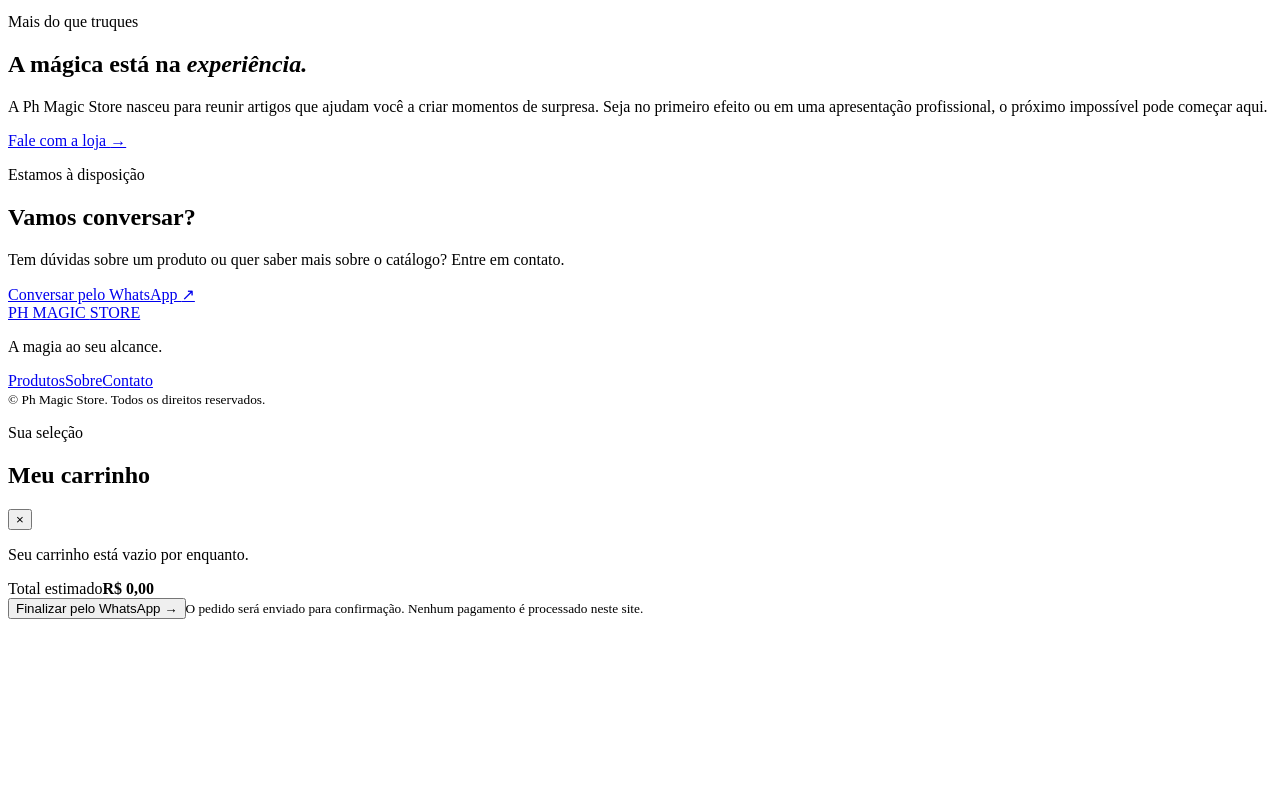
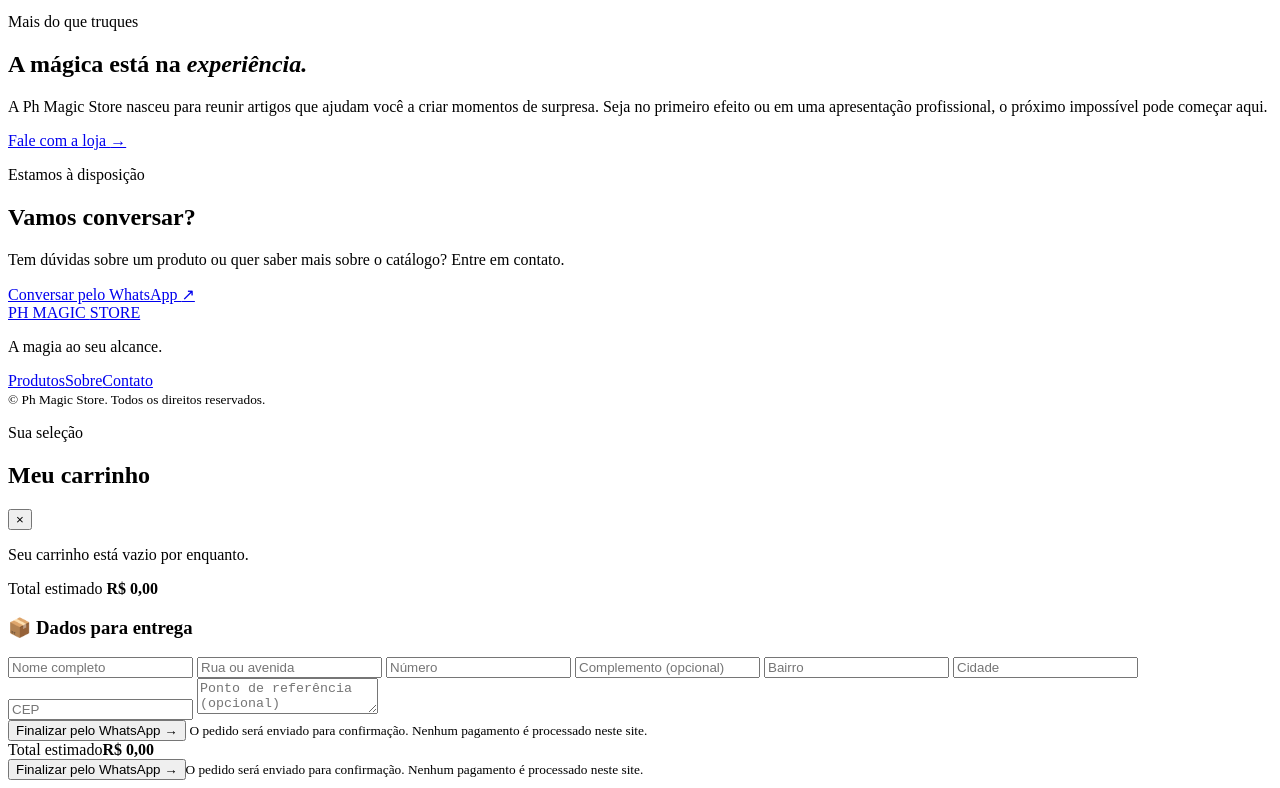
Before and after one commit to ferreiraphylipe-hue/ph-magic-store, a plain HTML site: page index.html in a window 1280 px wide. Shown: the part 1271-2059 px from the top of the page. Before the commit the page ends 1898 px from the top, so only its background shows below. Drawn offline with Linux system fonts and the light colour scheme.

Commit message:
Update index.html

```diff
--- a/index.html
+++ b/index.html
@@ -117,7 +117,43 @@
   <div class="overlay" id="overlay"></div>
   <aside class="cart-drawer" id="cartDrawer" aria-label="Carrinho de compras" aria-hidden="true">
     <div class="drawer-header"><div><p class="eyebrow">Sua seleção</p><h2>Meu carrinho</h2></div><button id="closeCart" class="close-button" aria-label="Fechar carrinho">×</button></div>
-    <div class="cart-items" id="cartItems"><p class="empty-cart">Seu carrinho está vazio por enquanto.</p></div>
+    <div class="cart-items" id="cartItems"><p class="empty-cart">Seu carrinho está vazio por enquanto.</p></div><div class="cart-footer">
+
+    <div class="cart-total">
+        <span>Total estimado</span>
+        <strong id="cartTotal">R$ 0,00</strong>
+    </div>
+
+    <!-- DADOS DE ENTREGA -->
+    <div class="delivery-form">
+
+        <h3>📦 Dados para entrega</h3>
+
+        <input type="text" id="customerName" placeholder="Nome completo">
+
+        <input type="text" id="customerStreet" placeholder="Rua ou avenida">
+
+        <input type="text" id="customerNumber" placeholder="Número">
+
+        <input type="text" id="customerComplement" placeholder="Complemento (opcional)">
+
+        <input type="text" id="customerNeighborhood" placeholder="Bairro">
+
+        <input type="text" id="customerCity" placeholder="Cidade">
+
+        <input type="text" id="customerCEP" placeholder="CEP">
+
+        <textarea id="customerReference" placeholder="Ponto de referência (opcional)"></textarea>
+
+    </div>
+
+    <button class="button button-gold checkout-button" id="checkoutButton">
+        Finalizar pelo WhatsApp →
+    </button>
+
+    <small>O pedido será enviado para confirmação. Nenhum pagamento é processado neste site.</small>
+
+</div>
     <div class="cart-footer"><div class="cart-total"><span>Total estimado</span><strong id="cartTotal">R$ 0,00</strong></div><button class="button button-gold checkout-button" id="checkoutButton">Finalizar pelo WhatsApp →</button><small>O pedido será enviado para confirmação. Nenhum pagamento é processado neste site.</small></div>
   </aside>
 
```
